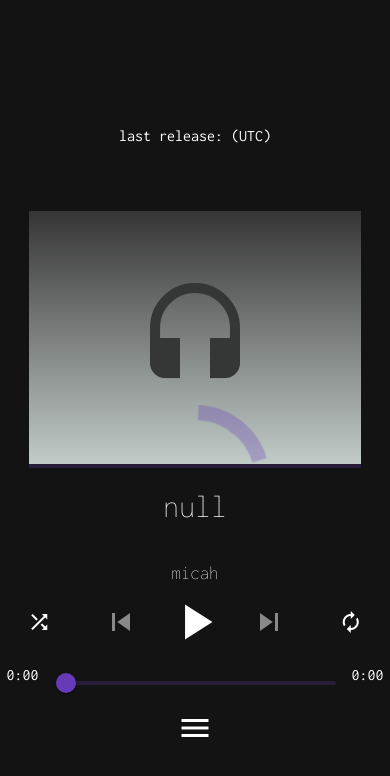
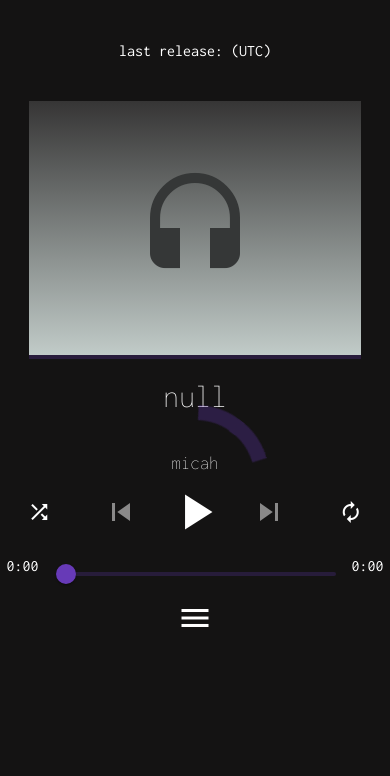
Before and after one commit to micahnorwoodjordan/getmybeats, an Angular app in the folder frontend-v3/: page / in a window 390 px wide. Shown: the top 776 px of the page. Built offline with nearby package versions, Linux system fonts and the light colour scheme; no server answers.

Commit message:
adjust position of bandwidth status banner

```diff
--- a/frontend-v3/src/app/components/header/header.component.css
+++ b/frontend-v3/src/app/components/header/header.component.css
@@ -1,4 +1,4 @@
-.header-primary { padding-top: 2vh; color: white; }
+.header-primary { margin-top: 5vh; color: white; }
 
 .header-bandwidth-status {
     width: 100vw;
@@ -6,11 +6,3 @@
     color: black;
     background-color: rgb(223, 132, 28);
 }
-
-@media (max-width: 750px) {
-    .header-primary { color: white; }
-}
-
-@media (max-width: 414px) {
-    .header-primary { padding-top: 0vh; padding-bottom: 3vh; color: white; }
-}
--- a/frontend-v3/src/app/components/player/player.component.css
+++ b/frontend-v3/src/app/components/player/player.component.css
@@ -1,6 +1,5 @@
 :host { --backdrop-image-url: url('http://127.0.0.1'); }  /* placeholder location to avoid compilation errors */
 
-.player { margin-top: 10vh; }
 .songTitle { color: white; }
 .songArtist { color: white; }
 .slider { width: 40vw; margin-top: 3vh; margin-bottom: 1vh; }
@@ -93,7 +92,6 @@
 }
 
 @media (max-width: 414px) {
-    .player { margin-top: 15vh; }
     .play-pause-control { cursor: pointer; transform: scale(2.5); transition: 0.5s; color: white; }
 
     .left-control-arrow { cursor: pointer; left: 28vw; position: absolute; transform: scale(1.5); transition: 0.5s; color: white; }
```
